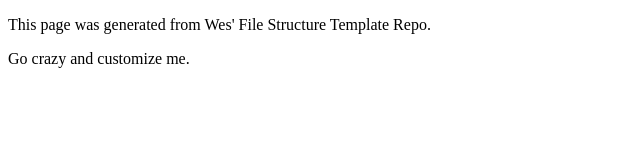
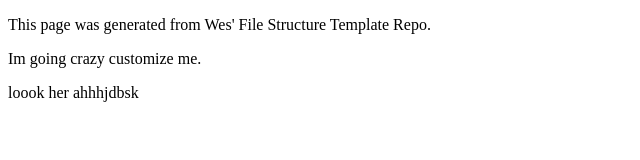
Before and after one commit to smshaikh12/art101, a plain HTML site: page index.html in a window 1280 px wide. Shown: the whole page, without its empty margins (0-640 px from the left). Drawn offline with Linux system fonts and the light colour scheme.

Commit message:
Update index.html

```diff
--- a/index.html
+++ b/index.html
@@ -8,9 +8,9 @@
 	<main>
 		<p>This page was generated from Wes' File Structure Template Repo.</p>
 
-		<p>Go crazy and customize me.</p>
+		<p>Im going crazy customize me.</p>
 	</main>
-
+<p> loook her ahhhjdbsk <p>
 
 </body>
 </html>
```
